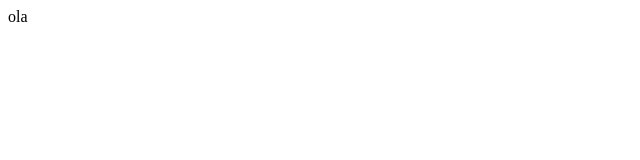
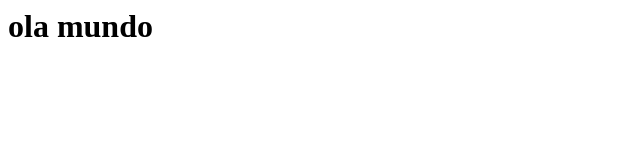
Before and after one commit to pauloagsantos/ipw2, a plain HTML site: page index.html in a window 1280 px wide. Shown: the whole page, without its empty margins (0-640 px from the left). Drawn offline with Linux system fonts and the light colour scheme.

Commit message:
Update index.html

```diff
--- a/index.html
+++ b/index.html
@@ -1,5 +1,5 @@
 <html>
     <body>
-        ola
+        <h1>ola mundo</h1>
     </body>
 </html>
```
